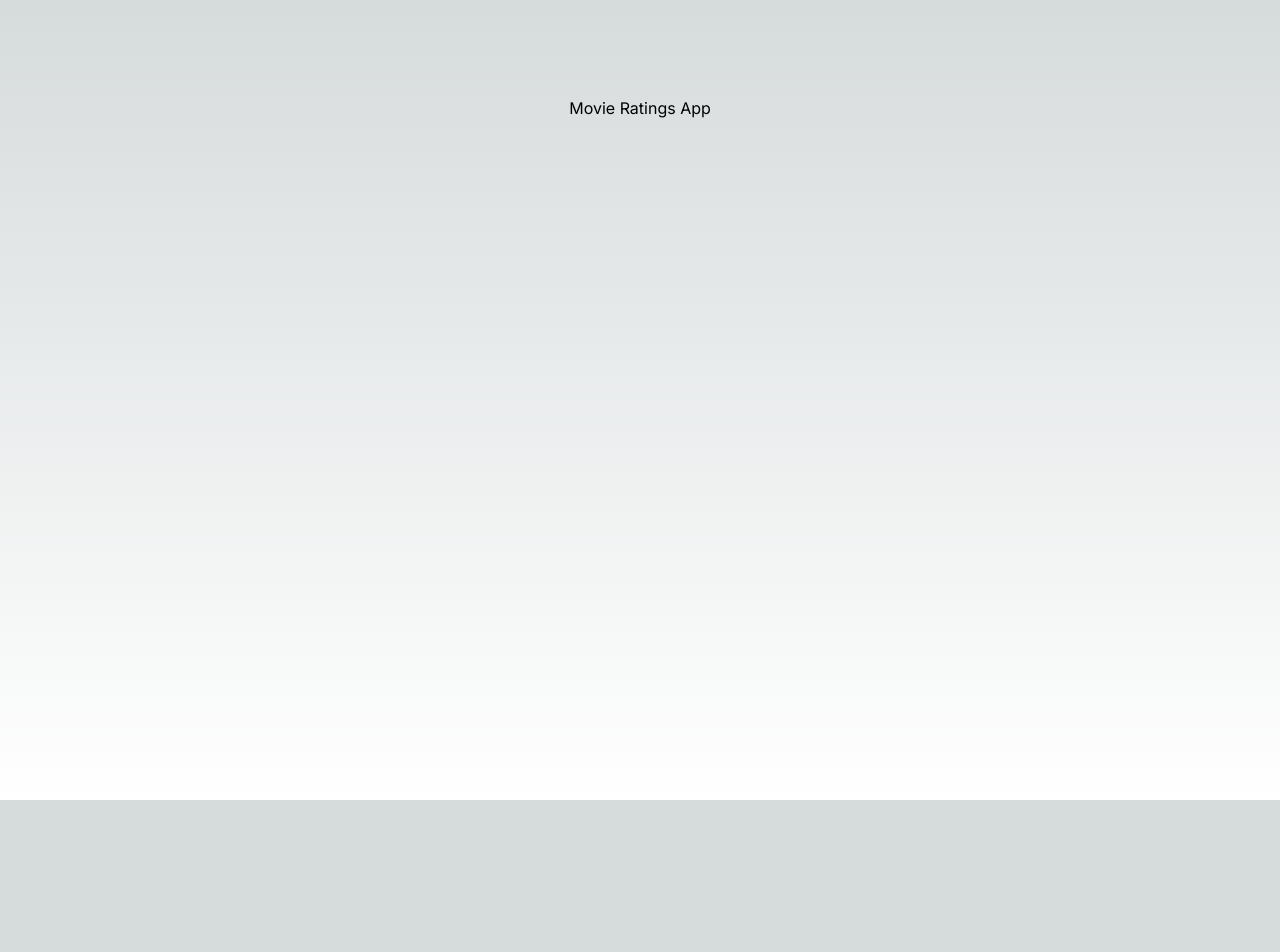
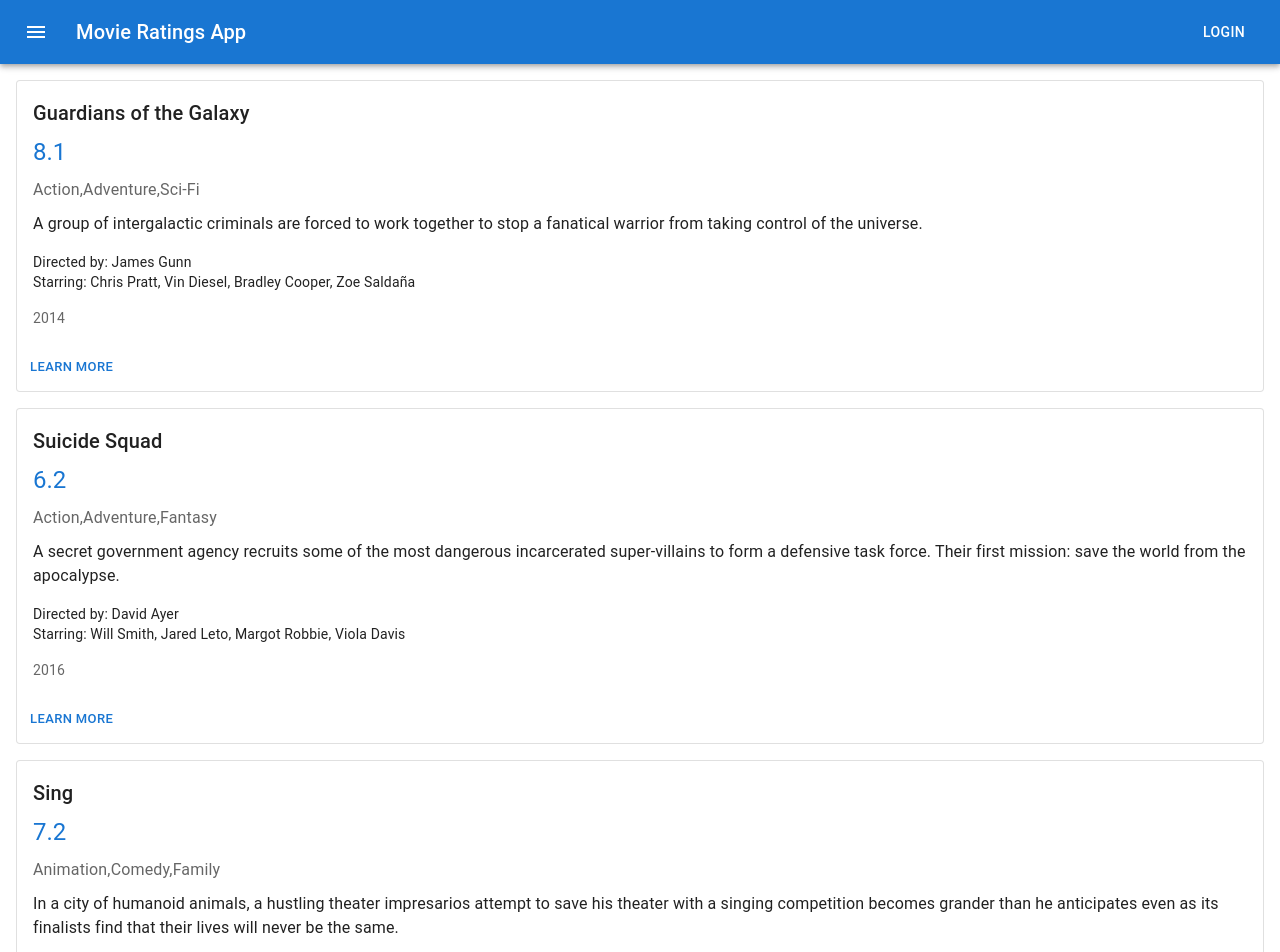
Before and after one commit to kevincjhung/Serverless-Movie-Ratings-App, a Next.js app in the folder client/: page / in a window 1280 px wide. Shown: the top 952 px of the page. Before the commit the page ends 800 px from the top, so only its background shows below. Built offline with nearby package versions, Linux system fonts and the light colour scheme.

Commit message:
Basic frontend UI for movie-card display

```diff
--- a/client/src/app/globals.css
+++ b/client/src/app/globals.css
@@ -1,7 +1,7 @@
 @tailwind base;
 @tailwind components;
 @tailwind utilities;
-
+/*
 :root {
   --foreground-rgb: 0, 0, 0;
   --background-start-rgb: 214, 219, 220;
@@ -24,4 +24,4 @@ body {
       rgb(var(--background-end-rgb))
     )
     rgb(var(--background-start-rgb));
-}
+} */
--- a/client/src/app/page.tsx
+++ b/client/src/app/page.tsx
@@ -1,10 +1,189 @@
-import Image from 'next/image'
+// Materials UI Imports
+import AppBar from '@mui/material/AppBar';
+import Box from '@mui/material/Box';
+import Toolbar from '@mui/material/Toolbar';
+import Typography from '@mui/material/Typography';
+import Button from '@mui/material/Button';
+import IconButton from '@mui/material/IconButton';
+import MenuIcon from '@mui/icons-material/Menu';
+import Card from '@mui/material/Card';
+import CardActions from '@mui/material/CardActions';
+import CardContent from '@mui/material/CardContent';
 
-export default function Home() {
+
+
+export default async function Home() {
+
+
+  type Movie = {
+    Id: string
+    Title: string
+    Genre: String
+    Description: string
+    Director: string
+    Actors: string
+    Year: number
+    RuntimeMinutes: number
+    Rating: number
+    Votes: number
+    RevenueMillions: number
+    Metascore: number
+  }
+
+
+
+  // const result: Movie[] = await fetch("https://kutu61dwp5.execute-api.ca-central-1.amazonaws.com/movies", {
+  //   method: "GET",
+  //   headers: {
+  //     "Content-Type": "application/json",
+  //     // "Authorization": accessToken
+  //   },
+  // }).then((res) => res.json())
+
+
+  // hardcoded so you don't have to keep hitting the api
+  const result = [
+    {
+      Id: '06a3957c-fa67-4dbe-a972-29e90ae1f54f',
+      Title: 'Guardians of the Galaxy',
+      Genre: 'Action,Adventure,Sci-Fi',
+      Description: 'A group of intergalactic criminals are forced to work together to stop a fanatical warrior from taking control of the universe.',
+      Director: 'James Gunn',
+      Actors: 'Chris Pratt, Vin Diesel, Bradley Cooper, Zoe Saldaña',
+      Year: 2014,
+      RuntimeMinutes: 121,
+      Rating: 8.1,
+      Votes: 757074,
+      RevenueMillions: 333.13,
+      Metascore: 76
+    },
+    {
+      Id: '4bce9679-05a5-48da-89ff-7390cd94c09b',
+      Title: 'Suicide Squad',
+      Genre: 'Action,Adventure,Fantasy',
+      Description: 'A secret government agency recruits some of the most dangerous incarcerated super-villains to form a defensive task force. Their first mission: save the world from the apocalypse.',
+      Director: 'David Ayer',
+      Actors: 'Will Smith, Jared Leto, Margot Robbie, Viola Davis',
+      Year: 2016,
+      RuntimeMinutes: 123,
+      Rating: 6.2,
+      Votes: 393727,
+      RevenueMillions: 325.02,
+      Metascore: 40
+    },
+    {
+      Id: '8954f247-a729-4d7d-8a10-69d7e5d8bcaf',
+      Title: 'Sing',
+      Genre: 'Animation,Comedy,Family',
+      Description: 'In a city of humanoid animals, a hustling theater impresarios attempt to save his theater with a singing competition becomes grander than he anticipates even as its finalists find that their lives will never be the same.',
+      Director: 'Christophe Lourdelet',
+      Actors: 'Matthew McConaughey,Reese Witherspoon, Seth MacFarlane, Scarlett Johansson',
+      Year: 2016,
+      RuntimeMinutes: 108,
+      Rating: 7.2,
+      Votes: 60545,
+      RevenueMillions: 270.32,
+      Metascore: 59
+    },
+    {
+      Id: '8a63b5df-5ebd-44b5-9373-4bd39032e6bd',
+      Title: 'Prometheus',
+      Genre: 'Adventure,Mystery,Sci-Fi',
+      Description: 'Following clues to the origin of mankind, a team finds a structure on a distant moon, but they soon realize they are not alone.',
+      Director: 'Ridley Scott',
+      Actors: 'Noomi Rapace, Logan Marshall-Green, Michael Fassbender, Charlize Theron',
+      Year: 2012,
+      RuntimeMinutes: 124,
+      Rating: 7,
+      Votes: 485820,
+      RevenueMillions: 126.46,
+      Metascore: 65
+    },
+    {
+      Id: '8ececc6b-24e6-4bc0-aa6c-cbfba77868f5',
+      Title: 'The Great Wall',
+      Genre: 'Action,Adventure,Fantasy',
+      Description: 'European mercenaries searching for black powder become embroiled in the defense of the Great Wall of China against a horde of monstrous creatures.',
+      Director: 'Yimou Zhang',
+      Actors: 'Matt Damon, Tian Jing, Willem Dafoe, Andy Lau',
+      Year: 2016,
+      RuntimeMinutes: 103,
+      Rating: 6.1,
+      Votes: 56036,
+      RevenueMillions: 45.13,
+      Metascore: 42
+    },
+    {
+      Id: 'cad85e91-41f7-4797-a3ce-41925926674b',
+      Title: 'Split',
+      Genre: 'Horror,Thriller',
+      Description: 'Three girls are kidnapped by a man with a diagnosed 23 distinct personalities. They must try to escape before the apparent emergence of a frightful new 24th.',
+      Director: 'M. Night Shyamalan',
+      Actors: 'James McAvoy, Anya Taylor-Joy, Haley Lu Richardson, Jessica Sula',
+      Year: 2016,
+      RuntimeMinutes: 117,
+      Rating: 7.3,
+      Votes: 157606,
+      RevenueMillions: 138.12,
+      Metascore: 62
+    }
+  ]
+
+
 
   return (
-    <main className="flex min-h-screen flex-col items-center justify-between p-24">
-      <h1>Movie Ratings App</h1>
+    <main>
+      <AppBar position="static">
+        <Toolbar>
+          <IconButton
+            size="large"
+            edge="start"
+            color="inherit"
+            aria-label="menu"
+            sx={{ mr: 2 }}
+          >
+            <MenuIcon />
+          </IconButton>
+          <Typography variant="h6" component="div" sx={{ flexGrow: 1 }}>
+            Movie Ratings App
+          </Typography>
+          <Button color="inherit">Login</Button>
+        </Toolbar>
+      </AppBar>
+
+
+      {result.map((movie) => {
+        return (
+          <Card variant="outlined" className="m-4">
+            <CardContent>
+              <Typography variant="h6" color="text.primary" gutterBottom>
+                {movie.Title}
+              </Typography>
+              <Typography variant="h5" color="primary" sx={{ mb: 1 }}>
+                {movie.Rating}
+              </Typography>
+              <Typography variant="subtitle1" color="text.secondary" sx={{ mb: 1 }}>
+                {movie.Genre}
+              </Typography>
+              <Typography variant="body1" color="text.primary" sx={{ mb: 2 }}>
+                {movie.Description}
+              </Typography>
+              <Typography variant="body2" color="text.primary">
+                Directed by: {movie.Director}
+              </Typography>
+              <Typography variant="body2" color="text.primary">
+                Starring: {movie.Actors}
+              </Typography>
+              <Typography variant="body2" color="text.secondary" sx={{ mt: 2 }}>
+                {movie.Year}
+              </Typography>
+            </CardContent>
+            <CardActions>
+              <Button size="small">Learn More</Button>
+            </CardActions>
+          </Card>
+        );
+      })}
     </main>
   )
 }
```
